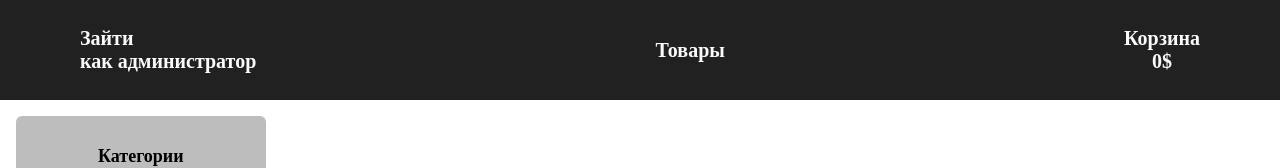
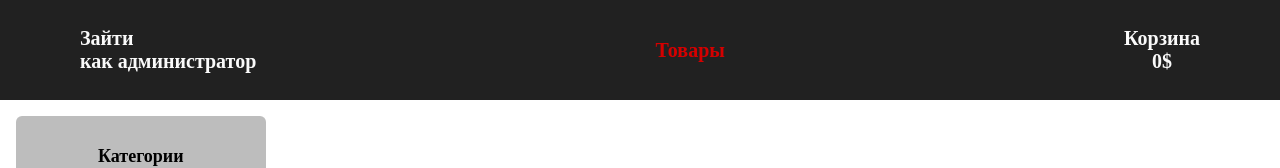
Before and after one commit to kulin91/e-commerce, a React (Create React App) app in the folder fe/: page / in a window 1280 px wide. Shown: the top 168 px of the page. Built offline with nearby package versions, Linux system fonts and the light colour scheme; no server answers.

Commit message:
[FE] Created a display of the active page

```diff
--- a/fe/src/components/header/Header.tsx
+++ b/fe/src/components/header/Header.tsx
@@ -1,30 +1,47 @@
-import {
-	BrowserRouter as Router,
-	Switch,
-	Route,
-	Link
-} from "react-router-dom";
-import { BasketPage } from "../../pages/basket";
-import { HomePage } from "../../pages/home";
-import { LoginPage } from "../../pages/login";
-import {style} from './style';
+import { BrowserRouter as Router, Switch, Route, Link } from 'react-router-dom';
+import { BasketPage } from '../../pages/basket';
+import { HomePage } from '../../pages/home';
+import { LoginPage } from '../../pages/login';
+import { style } from './style';
 import { createUseStyles } from 'react-jss';
+import { useState } from 'react';
 
 export const Header = () => {
-	const useStyles  = createUseStyles(style);
+  const useStyles = createUseStyles(style);
   const classes = useStyles();
+  const [active, setActive] = useState(1);
   return (
     <Router>
       <div className={classes.header}>
         <div className={classes.containerForLinks}>
-				<Link className={classes.link} to="/login">Зайти<br></br>как администратор</Link>
+          <Link
+            onClick={() => {
+              setActive(0);
+            }}
+            className={active === 0 ? classes.linkActive : classes.link}
+            to="/login">
+            Зайти<br></br>как администратор
+          </Link>
         </div>
         <div className={classes.containerForLinks}>
-				<Link className={classes.link} to="/goods">Товары</Link>
+          <Link
+            onClick={() => {
+              setActive(1);
+            }}
+            className={active === 1 ? classes.linkActive : classes.link}
+            to="/goods">
+            Товары
+          </Link>
         </div>
         <div className={classes.containerForLinks}>
           <div className={classes.boxForPriceLink}>
-					<Link className={classes.link} to="/basket">Корзина
+            <Link
+              onClick={() => {
+                setActive(2);
+              }}
+              className={active === 2 ? classes.linkActive : classes.link}
+              to="/basket">
+              Корзина
               <div className={classes.priceLink}>0$</div>
             </Link>
           </div>
--- a/fe/src/components/header/style.ts
+++ b/fe/src/components/header/style.ts
@@ -1,4 +1,3 @@
-
 export const style = {
   header: {
     height: 100,
@@ -28,8 +27,15 @@ export const style = {
     '&:hover': {
       // fontSize: 21,
       fontWeight: 'bold',
-      color: '#D50000',
-    }
+      color: '#FF1744',
+    },
+  },
+
+  linkActive: {
+    textDecoration: 'none',
+    fontSize: 20,
+    fontWeight: 'bold',
+    color: '#D50000',
   },
 
   boxForPriceLink: {
@@ -43,6 +49,5 @@ export const style = {
     display: 'flex',
     alignItems: 'center',
     justifyContent: 'center',
-  }
-
+  },
 };
```
Lines whose indentation alone changed are shown as unchanged.
